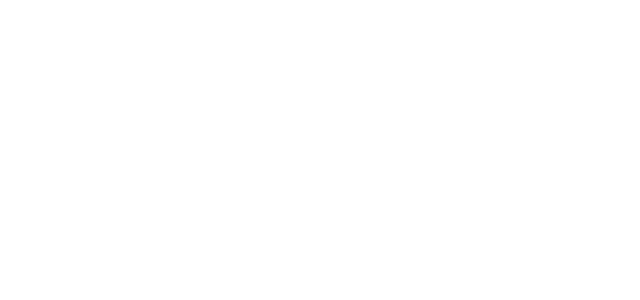
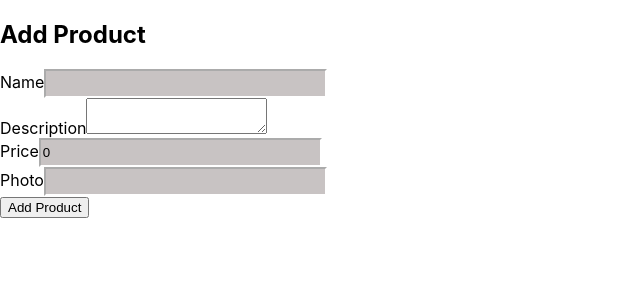
Before and after one commit to dareenZahran/react, a React (Create React App) app in the folder perfume-store/: page /Add in a window 1280 px wide. Before the commit this address had no page. Shown: the top 300 px of the page, without its empty margins (0-640 px from the left). Built offline with nearby package versions, Linux system fonts and the light colour scheme.

Commit message:
add Product component

```diff
--- a/perfume-store/src/App.js
+++ b/perfume-store/src/App.js
@@ -15,6 +15,7 @@
 import Women from './Women/Women';
 import Men from './Men/Men';
 import Payment from './Payment/Payment';
+import AddProduct from './addProduct/addProduct';
 function App() {
   return (
   <BrowserRouter>
@@ -145,7 +146,14 @@
   </div>
 }
 />
-
+<Route
+path='/Add'
+element={
+  <div>
+   <AddProduct/>
+  </div>
+}
+/>
 
 <Route
 path='/SignUp'
--- a/perfume-store/src/Header/header.jsx
+++ b/perfume-store/src/Header/header.jsx
@@ -20,6 +20,12 @@
           <img src='img/cart.png' className="cart"/>
         </Link>
       </div>
+
+      <div>
+        <Link to="/Add">
+        <button className='AddProduct'>Add</button>
+        </Link>
+      </div>
     </header>
   );
 }
--- /dev/null
+++ b/perfume-store/src/addProduct/addProduct.jsx
@@ -0,0 +1,96 @@
+import React, { useState } from 'react';
+import './cssfile.css';
+const AddProduct = () => {
+  const [name, setName] = useState('');
+  const [description, setDescription] = useState('');
+  const [price, setPrice] = useState(0);
+  const [photo, setPhoto] = useState('');
+  const [error, setError] = useState('');
+
+  const handleSubmit = async (e) => {
+    e.preventDefault();
+
+    const productData = {
+      name,
+      description,
+      price,
+      photo
+    };
+
+    try {
+      const response = await fetch('/api/products', {
+        method: 'POST',
+        headers: {
+          'Content-Type': 'application/json'
+        },
+        body: JSON.stringify(productData)
+      });
+
+      if (response.ok) {
+        setName('');
+        setDescription('');
+        setPrice(0);
+        setPhoto('');
+        setError('');
+      } else {
+        // Handle error response
+        const data = await response.json();
+        setError(data.message);
+      }
+    } catch (error) {
+      // Handle fetch error
+      setError('An error occurred. Please try again.');
+    }
+  };
+
+  return (
+    <div>
+      <h2>Add Product</h2>
+      <form onSubmit={handleSubmit}>
+        <div>
+          <label htmlFor="name">Name</label>
+          <input
+            type="text"
+            id="name"
+            value={name}
+            onChange={(e) => setName(e.target.value)}
+            required
+          />
+        </div>
+        <div>
+          <label htmlFor="description">Description</label>
+          <textarea
+            id="description"
+            value={description}
+            onChange={(e) => setDescription(e.target.value)}
+            required
+          />
+        </div>
+        <div>
+          <label htmlFor="price">Price</label>
+          <input
+            type="number"
+            id="price"
+            value={price}
+            onChange={(e) => setPrice(parseFloat(e.target.value))}
+            required
+          />
+        </div>
+        <div>
+          <label htmlFor="photo">Photo</label>
+          <input
+            type="text"
+            id="photo"
+            value={photo}
+            onChange={(e) => setPhoto(e.target.value)}
+            required
+          />
+        </div>
+        {error && <p className="error">{error}</p>}
+        <button type="submit">Add Product</button>
+      </form>
+    </div>
+  );
+};
+
+export default AddProduct;
--- /dev/null
+++ b/perfume-store/src/addProduct/cssfile.css
@@ -0,0 +1,46 @@
+.AddProduct {
+    margin: 20px;
+  }
+
+  .AddProduct h2 {
+    font-size: 24px;
+    margin-bottom: 10px;
+  }
+
+  .AddProduct form {
+    display: flex;
+    flex-direction: column;
+  }
+
+  .AddProduct label {
+    font-weight: bold;
+    margin-bottom: 5px;
+  }
+
+  .AddProduct input,
+  .AddProduct textarea {
+    padding: 10px;
+    margin-bottom: 10px;
+    border: 1px solid #ccc;
+    border-radius: 5px;
+    font-size: 16px;
+  }
+
+  .AddProduct button {
+    padding: 10px 20px;
+    background-color: #007bff;
+    color: #fff;
+    border: none;
+    border-radius: 5px;
+    font-size: 16px;
+    cursor: pointer;
+  }
+
+  .AddProduct button:hover {
+    background-color: #0056b3;
+  }
+
+  .AddProduct .error {
+    color: red;
+    margin-top: 10px;
+  }
```
